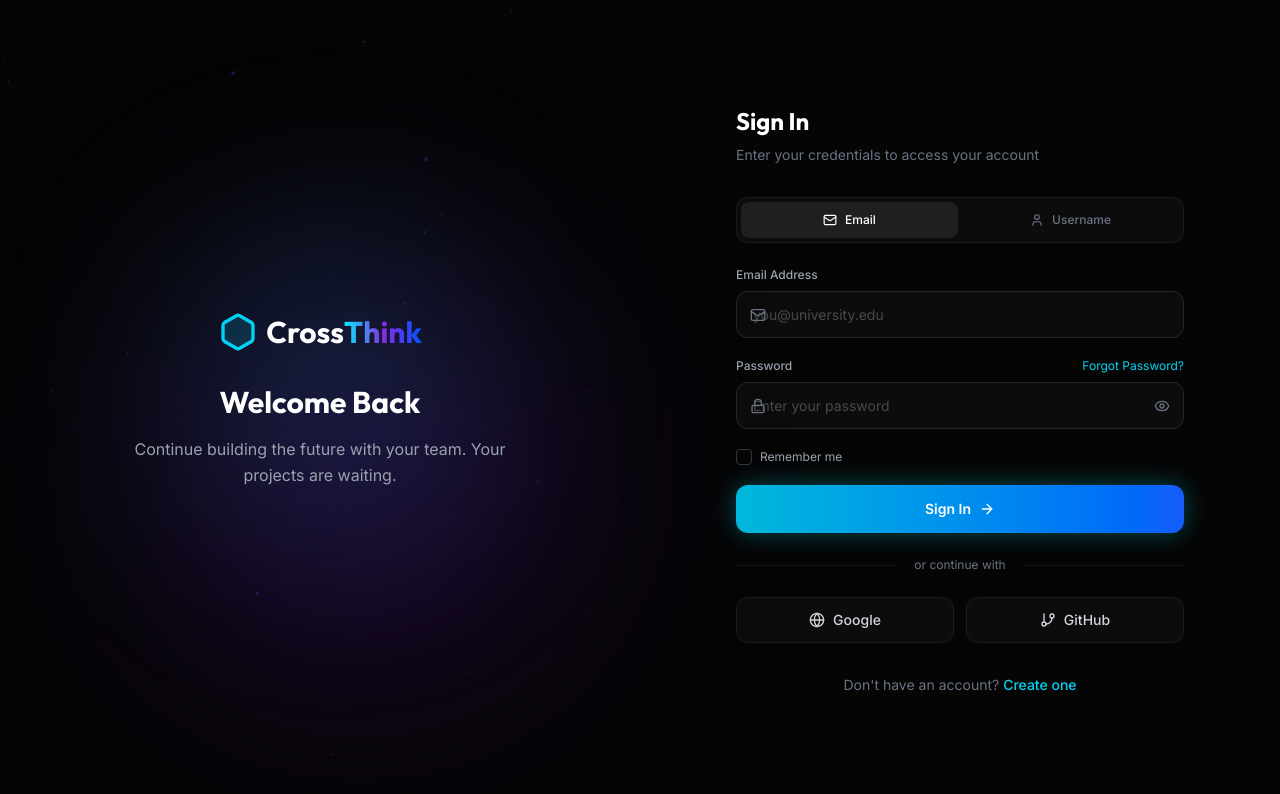
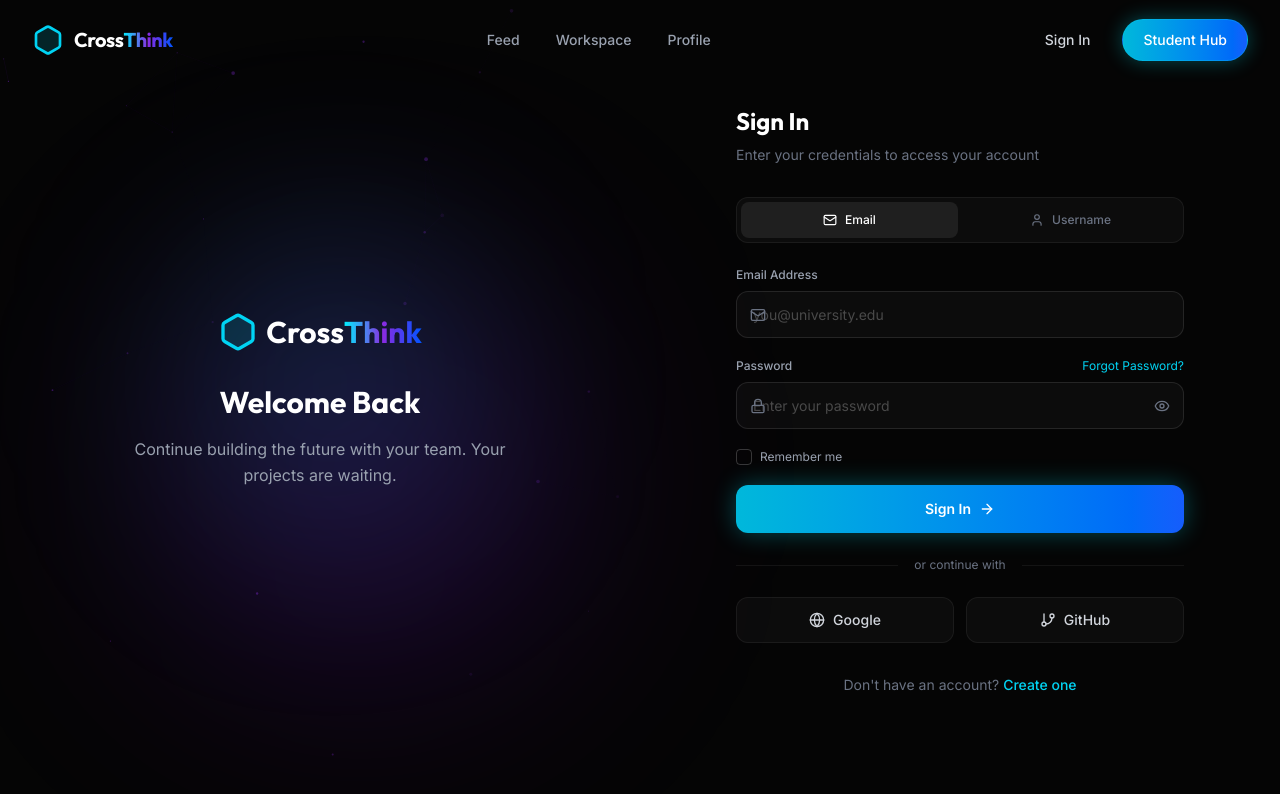
Before and after one commit to crossthink4u/crossthink-A, a Next.js app: page /login in a window 1280 px wide. Shown: the top 794 px of the page. Built offline with nearby package versions, Linux system fonts and the light colour scheme.

Commit message:
fix: global dashboard provider and navbar layout fixes

```diff
--- a/app/layout.tsx
+++ b/app/layout.tsx
@@ -1,5 +1,7 @@
 import type { Metadata } from 'next';
 import './globals.css';
+import { DashboardProvider } from '@/context/DashboardContext';
+import Navbar from '@/components/landing/Navbar';
 
 export const metadata: Metadata = {
   title: 'CrossThink — Where Ideas Meet Talent',
@@ -21,8 +23,11 @@ export default function RootLayout({
           rel="stylesheet"
         />
       </head>
-      <body className="antialiased">
-        {children}
+      <body className="antialiased bg-[#050505]">
+        <DashboardProvider>
+          <Navbar />
+          {children}
+        </DashboardProvider>
       </body>
     </html>
   );
--- a/components/pages/LandingPage.tsx
+++ b/components/pages/LandingPage.tsx
@@ -9,7 +9,6 @@ import Footer from '@/components/landing/Footer';
 const LandingPage = () => {
   return (
     <div className="min-h-screen bg-[#050505] text-white antialiased selection:bg-cyan-500/30 selection:text-cyan-100">
-      <Navbar />
       <main>
         <HeroSection />
         <HowItWorks />
```
